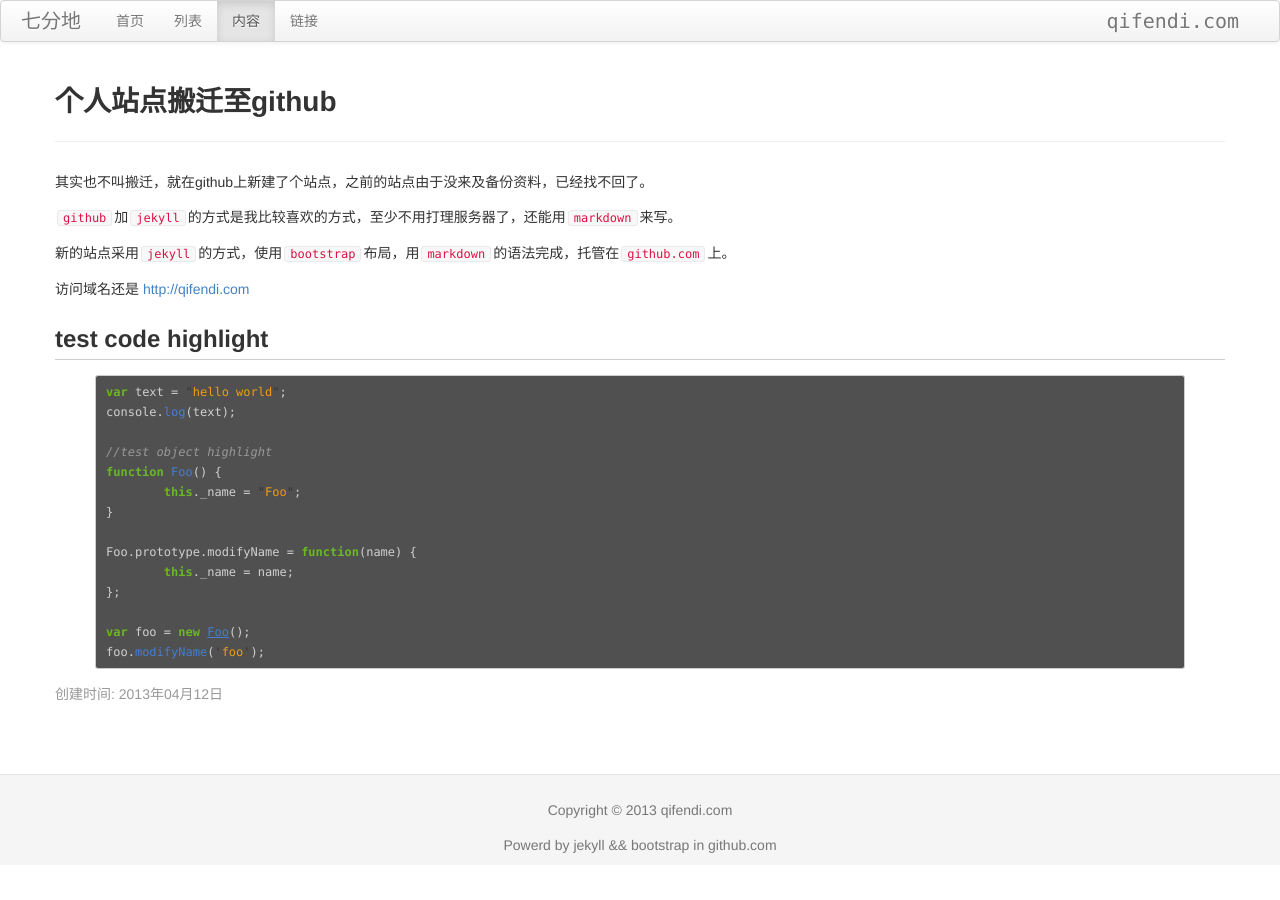
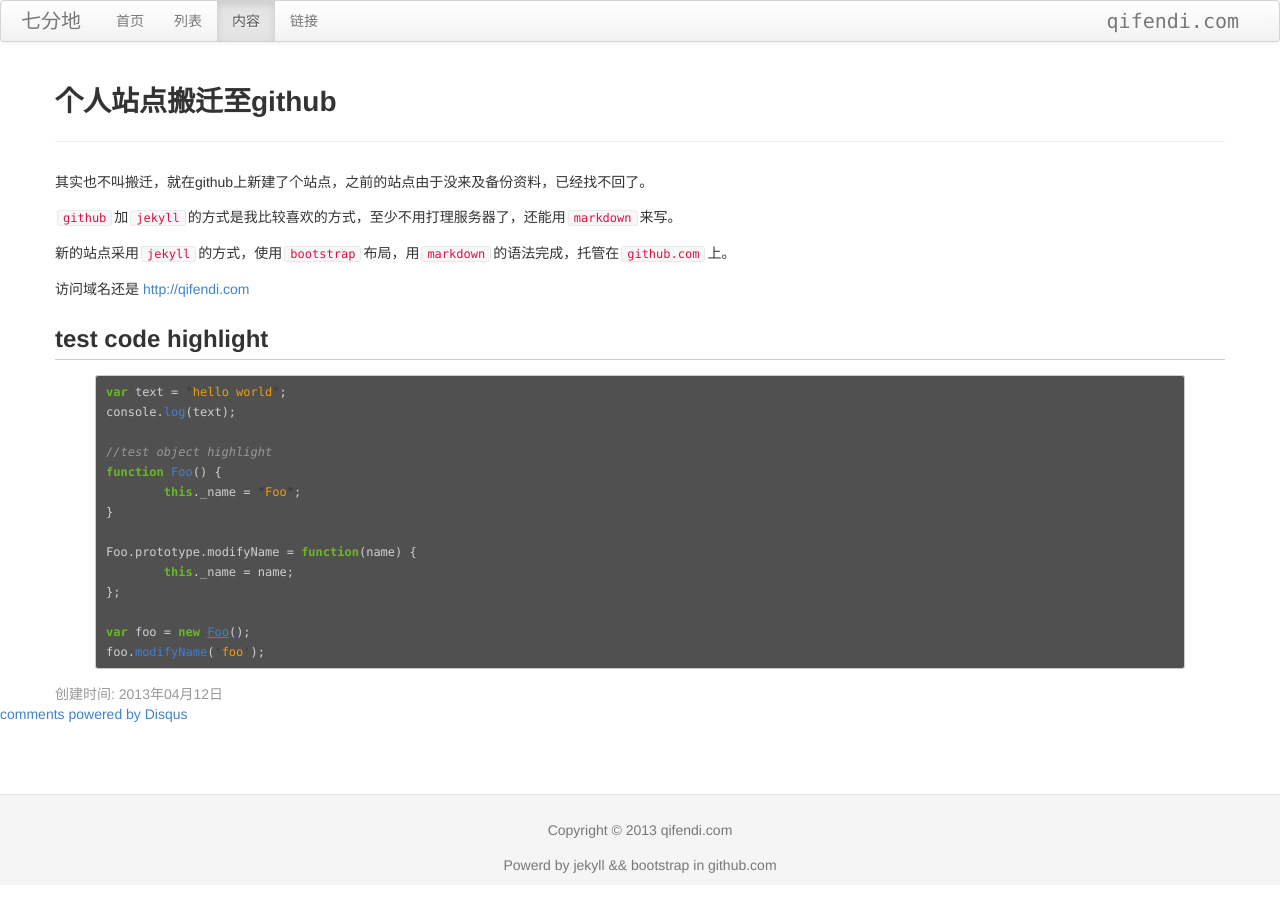
Before and after one commit to soncy/soncy.github.com, a Jekyll site: the page built from _posts/2013-04-12-first-blog.md, in a window 1280 px wide. Built offline with Jekyll 4.4.1, drawn with Linux system fonts in a browser that asks for light colours; comment, search, counter and statistics services are not loaded; some of the changed lines change nothing that is shown.

Commit message:
add disqus

```diff
--- a/_layouts/post.html
+++ b/_layouts/post.html
@@ -28,6 +28,22 @@
                 {{ content }}
             </div>
             <div class="container muted">创建时间: {{ page.date | date: "%Y年%m月%d日" }}</div>
+
+            <div class="container" id="disqus_thread"></div>
+            <script type="text/javascript">
+                /* * * CONFIGURATION VARIABLES: EDIT BEFORE PASTING INTO YOUR WEBPAGE * * */
+                var disqus_shortname = 'qifendi'; // required: replace example with your forum shortname
+
+                /* * * DON'T EDIT BELOW THIS LINE * * */
+                (function() {
+                    var dsq = document.createElement('script'); dsq.type = 'text/javascript'; dsq.async = true;
+                    dsq.src = '//' + disqus_shortname + '.disqus.com/embed.js';
+                    (document.getElementsByTagName('head')[0] || document.getElementsByTagName('body')[0]).appendChild(dsq);
+                })();
+            </script>
+            <noscript>Please enable JavaScript to view the <a href="http://disqus.com/?ref_noscript">comments powered by Disqus.</a></noscript>
+            <a href="http://disqus.com" class="dsq-brlink">comments powered by <span class="logo-disqus">Disqus</span></a>
+
         </div>
         {% include footer.html %}
     </body>
```
Also changed, not shown: 3 other files.
